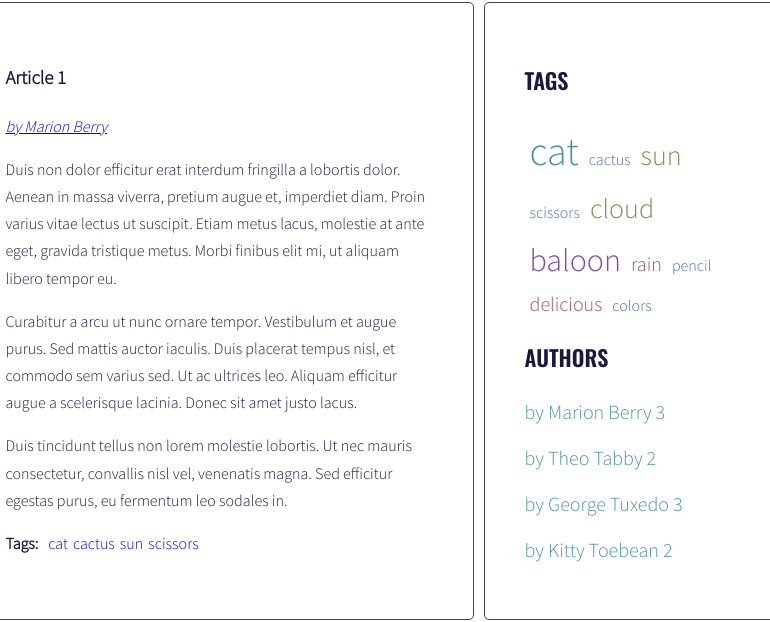
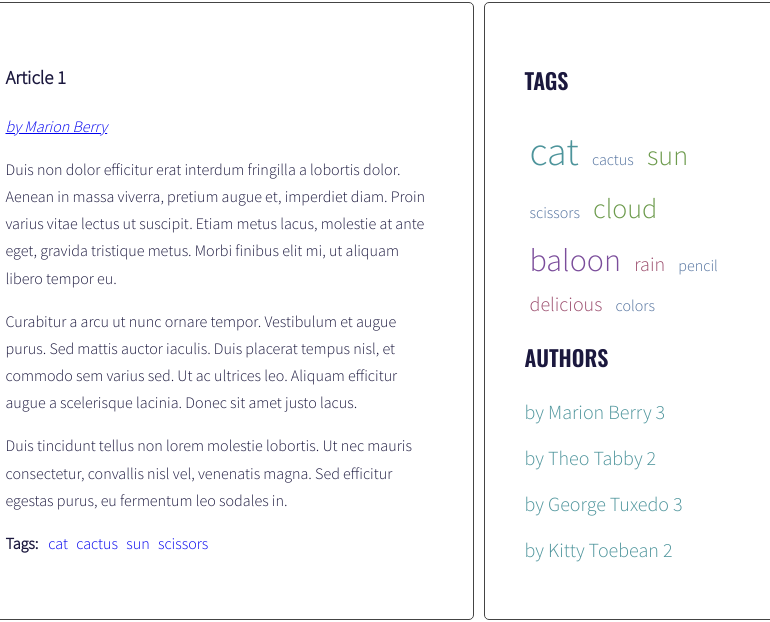
Before and after one commit to ewelinaMaz/javascript-blog, a website: page index.html in a window 1280 px wide. Shown: the part 241-863 px from the top of the page, 421-1191 px from the left. Drawn offline with nearby package versions, Linux system fonts and the light colour scheme.

Commit message:
Add handlebars tamplate to articles and tags

```diff
--- a/index.html
+++ b/index.html
@@ -15,16 +15,7 @@
       <aside class="sidebar">
         <h2 class="section-title">All posts</h2>
         <ul class="list titles">
-          <li></li>
-          <li></li>
-          <li></li>
-          <li></li>
-          <li></li>
-          <li></li>
-          <li></li>
-          <li></li>
-          <li></li>
-          <li></li>
+
         </ul>
       </aside>
       <section class="posts">
@@ -201,6 +192,26 @@
     </main>
   </div>
 </div>
+<script id="template-cloud-tag-link" type="text/x-handlebars-template">
+  {{#each tags}}
+  <li><a href= "#tag-{{ tag }}" class="tag-size-{{ className }}">{{ tag }}</a></li>
+  {{/each}}
+</script>
+<script id="template-side-author-link" type="text/x-handlebars-template">
+  {{#each author}}
+  <li><a href= "#author-{{ author }}" class="author">{{ author + count}}</a></li>
+  {{/author}}
+</script>
+<script id="template-article-link" type="text/x-handlebars-template">
+  <li><a href="#{{ id }}"><span>{{ title }}</span></a></li>
+</script>
+<script id="template-tags-link" type="text/x-handlebars-template">
+  <li><a href="#tag-{{ id }}">{{ title }}</a></li>
+</script>
+<script id="template-author-link" type="text/x-handlebars-template">
+  <p><a href="#author-{{ id }}">{{ title }}</a></p>
+</script>
+<script src="https://cdnjs.cloudflare.com/ajax/libs/handlebars.js/4.1.0/handlebars.min.js"></script>
 <script src="js/script.js"></script>
 </body>
 
--- a/js/script.js
+++ b/js/script.js
@@ -1,4 +1,9 @@
-{
+const templates = {
+  articleLink: Handlebars.compile(document.querySelector('#template-article-link').innerHTML),
+  tagLink: Handlebars.compile(document.querySelector('#template-tags-link').innerHTML),
+  authorLink: Handlebars.compile(document.querySelector('#template-author-link').innerHTML),
+  tagCloudLink: Handlebars.compile(document.querySelector('#template-cloud-tag-link').innerHTML)
+}; {
   const optArticleSelector = '.post',
     optTitleSelector = '.post-title',
     optTitleListSelector = '.titles',
@@ -57,9 +62,15 @@
       const articleTitle = article.querySelector(optTitleSelector).innerHTML;
 
       /*[DONE]create html of the link*/
-      const linkHTML = '<li><a href="#' + articleId + '"><span>' + articleTitle + '</span></a></li>';
+      //const linkHTML = '<li><a href="#' + articleId + '"><span>' + articleTitle + '</span></a></li>';
+
+      /* create html link with handlebars template*/
+      const linkHTMLData = {
+        id: articleId,
+        title: articleTitle
+      };
+      const linkHTML = templates.articleLink(linkHTMLData);
       console.log(linkHTML);
-
       /*[DONE]insert html into titleList*/
       html = html + linkHTML;
       console.log(optArticleSelector + customSelector);
@@ -128,7 +139,13 @@
       for (let tag of articleTagsArray) {
 
         /* generate HTML of the link */
-        let linkHTML = '<li><a href="#tag-' + tag + '">' + tag + '</a></li>';
+        //let linkHTML = '<li><a href="#tag-' + tag + '">' + tag + '</a></li>';
+        /* generate HTML link with handlebars tempale */
+        const linkHTMLData = {
+          id: tag,
+          title: tag
+        };
+        let linkHTML = templates.tagLink(linkHTMLData);
         console.log(linkHTML);
         /* add generated code to html variable */
         html = html + linkHTML;
@@ -148,17 +165,30 @@
     /*[NEW] find list of tags in right column*/
     const tagList = document.querySelector(optTagsListSelector);
     /*[NEW] create variable for all links HTML code*/
-    let allTagsHTML = '';
+    //let allTagsHTML = '';
+    /* Generate Data for handlebars links tamplete */
+    const allTagsData = {
+      tags: []
+    };
+
     const tagsParams = calculateTagsParams(allTags);
     console.log('tagsParams:', tagsParams);
+
     /*[NEW] START LOOP: for each tag in allTags*/
     for (let tag in allTags) {
+      //  const classNumber = calculateTagsClass(allTags[tag]);
       /*[NEW] generate code of a link and add it to allTagsHTML*/
-      const tagLinkHTML = '<li><a href = "#tag-' + tag + '" class="' + 'tag-size-' + calculateTagsClass(allTags[tag], tagsParams) + '">' + tag + '</a></li>';
-      allTagsHTML += tagLinkHTML;
+      //const tagLinkHTML = '<li><a href = "#tag-' + tag + '" class="' + 'tag-size-' + calculateTagsClass(allTags[tag], tagsParams) + '">' + tag + '</a></li>';
+      //allTagsHTML += tagLinkHTML;
+      /* generate HTML links with handlebars*/
+      allTagsData.tags.push({
+        tag: tag,
+        count: allTags[tag],
+        className: calculateTagsClass(allTags[tag], tagsParams)
+      });
     }
     /*[NEW] add html from allTags to tagList*/
-    tagList.innerHTML = allTagsHTML;
+    tagList.innerHTML = templates.tagCloudLink(allTagsData);
     console.log(allTags);
   }
   generateTags();
@@ -220,7 +250,13 @@
       /* get author from data-author attribute */
       const dataAuthor = article.getAttribute('data-author');
       /* generate HTML of the link */
-      let linkHTML = '<p><a href="#author-' + dataAuthor + '">' + dataAuthor + '</a></p>';
+      //let linkHTML = '<p><a href="#author-' + dataAuthor + '">' + dataAuthor + '</a></p>';
+      /* generate HTML link with handlebars teplate*/
+      const linkHTMLData = {
+        id: dataAuthor,
+        title: dataAuthor
+      };
+      let linkHTML = templates.authorLink(linkHTMLData);
       /* add generated code to html variable */
       html += linkHTML;
       console.log(linkHTML);
```
